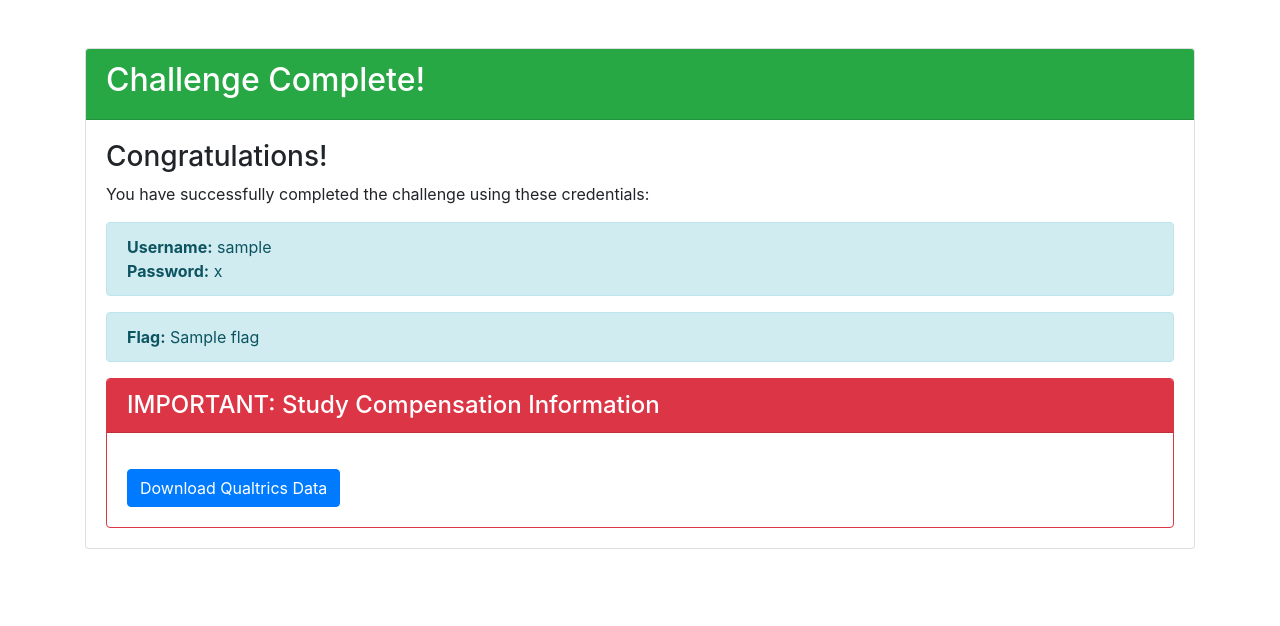
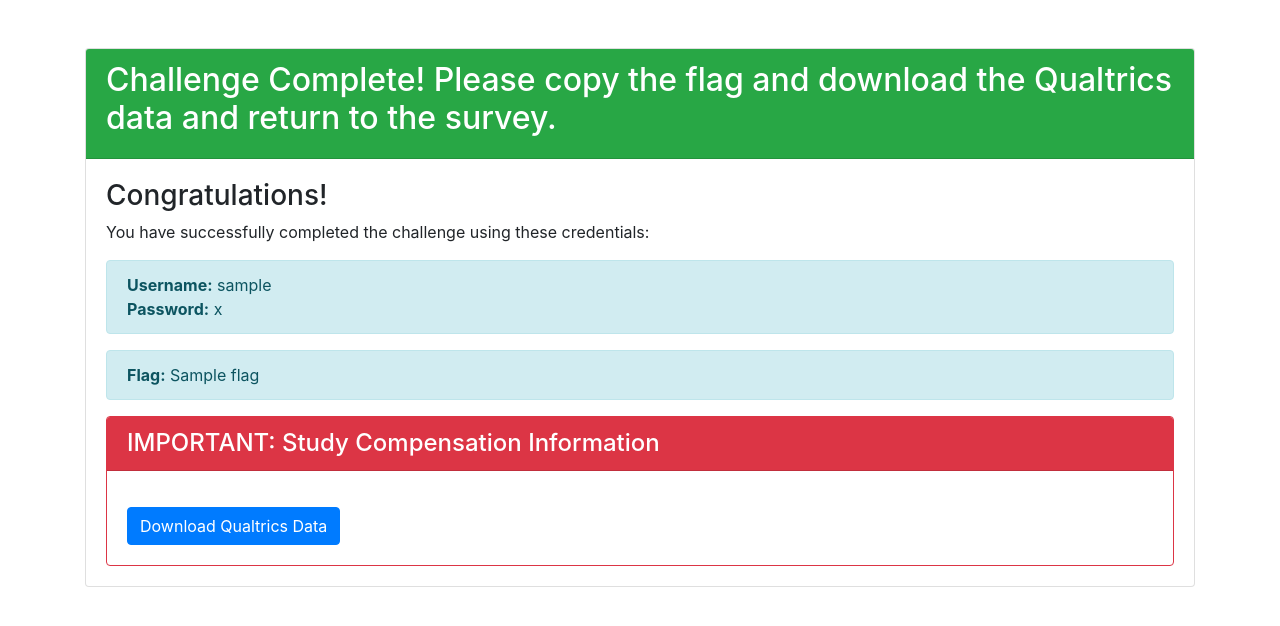
Before and after one commit to DDM-Lab/BruteForce_SQLi_Challenge, a Flask app: template templates/success.html in a window 1280 px wide. Shown: the top 626 px of the page. Run offline with Flask 3, Linux system fonts and the light colour scheme; the template is opened without the code that fills it: most values are stand-ins (such as "Sample title", 1, 10 or a date in 2020); some libraries are stand-ins or nearby versions.

Commit message:
header to return to survey

```diff
--- a/templates/success.html
+++ b/templates/success.html
@@ -8,7 +8,7 @@
     <div class="container mt-5">
         <div class="card">
             <div class="card-header bg-success text-white">
-                <h2>Challenge Complete!</h2>
+                <h2>Challenge Complete! Please copy the flag and download the Qualtrics data and return to the survey.</h2>
             </div>
             <div class="card-body">
                 <h3>Congratulations!</h3>
```
